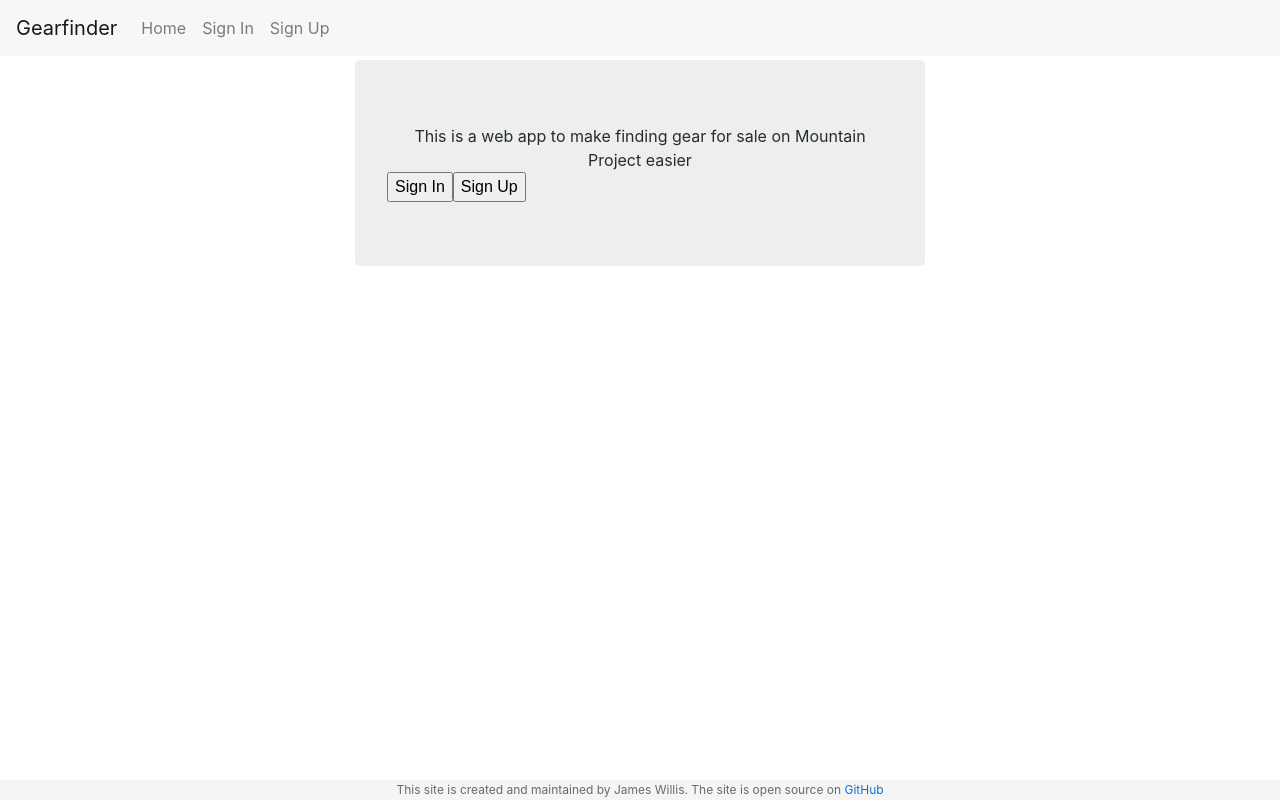
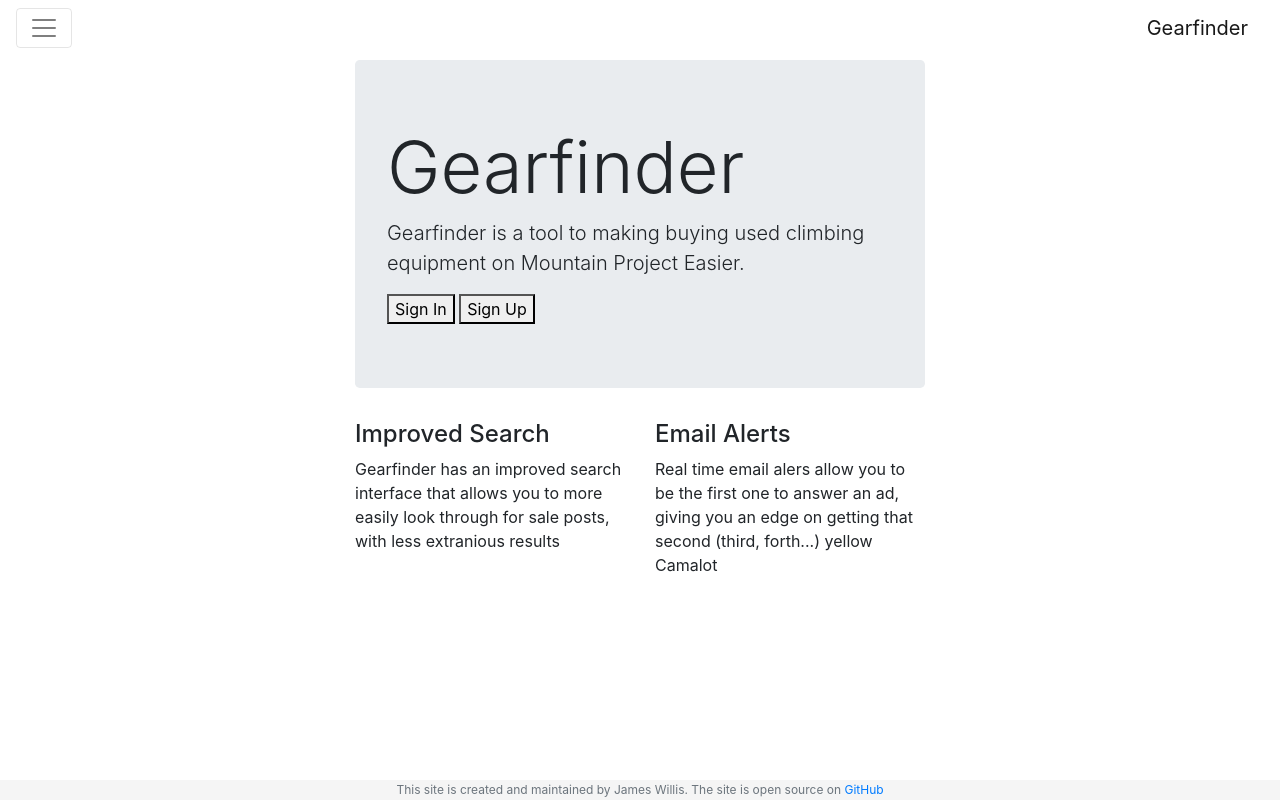
Before and after one commit to james-willis/gearfinder, a Flask app: page / in a window 1280 px wide. Run offline with Flask 2, Linux system fonts and the light colour scheme; parts of the project's set-up code (start-up, migrations or seed data) failed here and were passed over; some libraries are stand-ins or nearby versions.

Commit message:
ui restyled, bootstrap now local

```diff
--- a/app/mp_scanner.py
+++ b/app/mp_scanner.py
@@ -61,7 +61,7 @@
         >>> post.replies = 2
         >>> post.is_new_match(["c"])
         False
-        >>> post.age = "15 minutes ago"
+        >>> post.age = "15 mins ago"
         >>> post.replies = 0
         >>> post.is_new_match(["c"])
         False
@@ -69,8 +69,8 @@
 
         """
         age_words = self.age.split(" ")
-        recent_reply = (self.age == _NEW_POST_TEXT or (int(age_words[0]) <= 5 \
-                        and age_words[1] == "mins"))
+        recent_reply = (self.age == _NEW_POST_TEXT or (age_words[0].isdigit() and\
+                        int(age_words[0]) <= 5 and age_words[1] == "mins"))
 
         return self.is_match(parameters) and recent_reply and self.replies == 0
 
--- a/app/templates/base.html
+++ b/app/templates/base.html
@@ -4,15 +4,13 @@
         <meta http-equiv="X-UA-Compatible" content="IE=edge">
         <meta name="viewport" content="width=device-width, initial-scale=1">
 
-        <link rel="stylesheet" href="https://maxcdn.bootstrapcdn.com/bootstrap/4.0.0-alpha.6/css/bootstrap.min.css" integrity="sha384-rwoIResjU2yc3z8GV/NPeZWAv56rSmLldC3R/AZzGRnGxQQKnKkoFVhFQhNUwEyJ" crossorigin="anonymous">
-
+        <link rel="stylesheet" href="/static/css/bootstrap.css">
         <link rel="stylesheet" href="/static/css/main.css">
 
         <script
-              src="https://code.jquery.com/jquery-2.2.4.min.js"
-              integrity="sha256-BbhdlvQf/xTY9gja0Dq3HiwQF8LaCRTXxZKRutelT44="
-              crossorigin="anonymous">
-        </script>
+              src="https://code.jquery.com/jquery-3.2.1.js"
+              integrity="sha256-DZAnKJ/6XZ9si04Hgrsxu/8s717jcIzLy3oi35EouyE="
+              crossorigin="anonymous"></script>
         <script src="/static/js/main.js"></script>
 
         {% if title %}
@@ -68,7 +66,6 @@
         </footer>
 
         <!-- load scripts last-->
-        <script src="https://cdnjs.cloudflare.com/ajax/libs/tether/1.4.0/js/tether.min.js" integrity="sha384-DztdAPBWPRXSA/3eYEEUWrWCy7G5KFbe8fFjk5JAIxUYHKkDx6Qin1DkWx51bBrb" crossorigin="anonymous"></script>
-        <script src="https://maxcdn.bootstrapcdn.com/bootstrap/4.0.0-alpha.6/js/bootstrap.min.js" integrity="sha384-vBWWzlZJ8ea9aCX4pEW3rVHjgjt7zpkNpZk+02D9phzyeVkE+jo0ieGizqPLForn" crossorigin="anonymous"></script>
+        <script src="/static/js/bootstrap.js"></script>
     </body>
 </html>
--- a/app/templates/index.html
+++ b/app/templates/index.html
@@ -1,19 +1,28 @@
 <!-- extend base layout -->
 {% extends "base.html" %}
 {% block content %}
-<section class="jumbotron">
-    <div class="container">
-        <div class ="row text-center">
-        This is a web app to make finding gear for sale on Mountain Project easier
-        </div>
-        <div class="row text-center">
-            {% if g.user.is_authenticated %}
+
+      <div class="jumbotron">
+        <h1 class="display-3">Gearfinder</h1>
+        <p class="lead">Gearfinder is a tool to making buying used climbing equipment on Mountain Project Easier.</p>
+        {% if g.user.is_authenticated %}
                 <a href="{{ url_for('search') }}"><button>Search</button></a>
             {% else %}
                 <a href="{{ url_for('login') }}"><button>Sign In</button></a>
                 <a href="{{ url_for('sign_up') }}"><button>Sign Up</button></a>
             {% endif %}
+      </div>
+
+      <div class="row marketing">
+        <div class="col-lg-6">
+          <h4> Improved Search</h4>
+          <p>Gearfinder has an improved search interface that allows you to more easily look through for sale posts, with less extranious results</p>
         </div>
-    </div>
-</section>
+
+        <div class="col-lg-6">
+          <h4>Email Alerts</h4>
+          <p>Real time email alers allow you to be the first one to answer an ad, giving you an edge on  getting that second (third, forth...)  yellow Camalot</p>
+        </div>
+      </div>
+
 {% endblock %}
--- a/config.py
+++ b/config.py
@@ -33,7 +33,7 @@
 CELERYBEAT_SCHEDULE = {
     'email-updates': {
         'task': 'email_new_posts',
-        'schedule': timedelta(seconds=300.0)
+        'schedule': timedelta(seconds=15.0)
     },
 }
 
```
